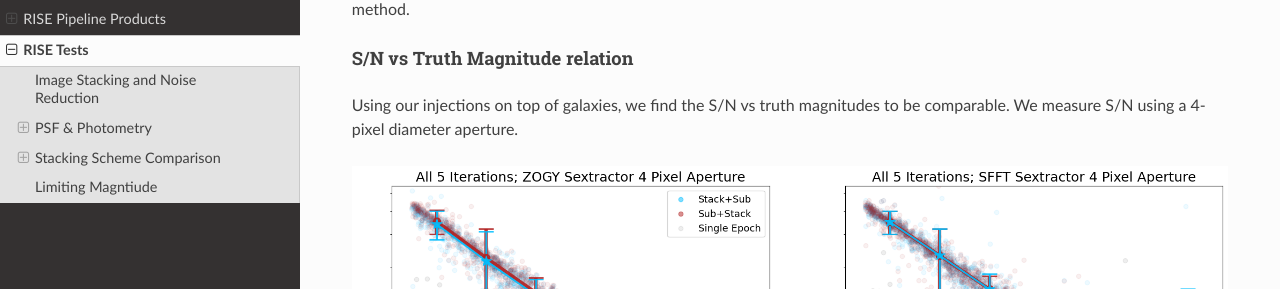
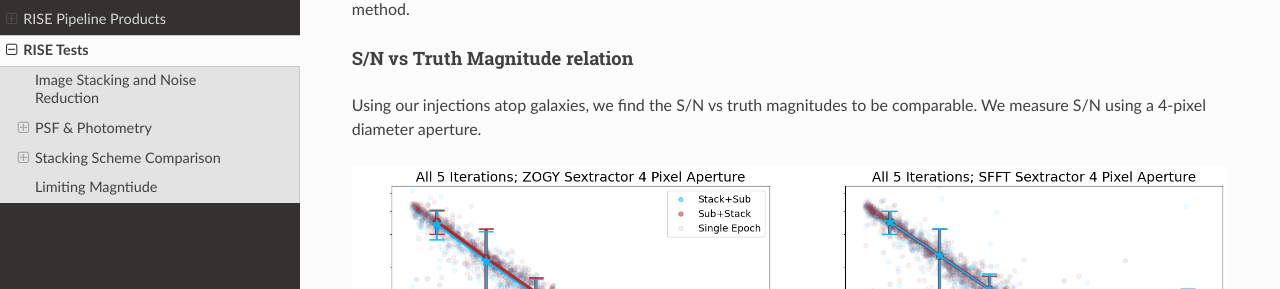
Before and after one commit to joseph-santana/RISE-docs, a Sphinx documentation site: the page built from source/tests.rst, in a window 1280 px wide and 900 px high, scrolled down 6591 px. Shown: the part 162-451 px from the top of the window. Built offline with Sphinx 7.4.7 and the Read the Docs theme 3.1.0, drawn with Linux system fonts in a browser that asks for light colours.

Commit message:
Update stacking scheme tests

```diff
--- a/source/tests.rst
+++ b/source/tests.rst
@@ -135,7 +135,7 @@ We also find that SFFT is less sensitive to the stacking scheme, while for ZOGY,
 S/N vs Truth Magnitude relation
 ^^^^^^^^^^^^^^^^^^^^^^^^^^^^^^^
 
-Using our injections on top of galaxies, we find the S/N vs truth magnitudes to be comparable.
+Using our injections atop galaxies, we find the S/N vs truth magnitudes to be comparable.
 We measure S/N using a 4-pixel diameter aperture.
 
 .. figure:: /images/091126/snr_fig.png
```
